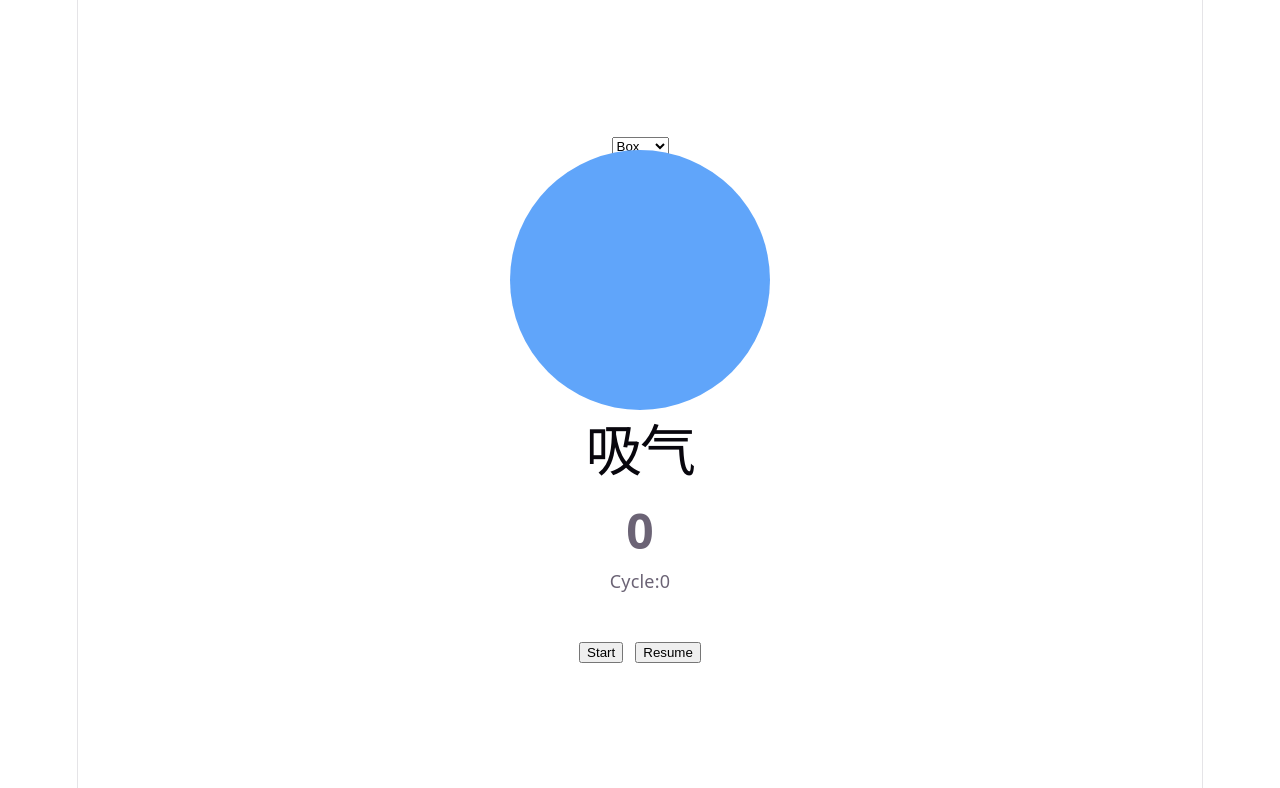
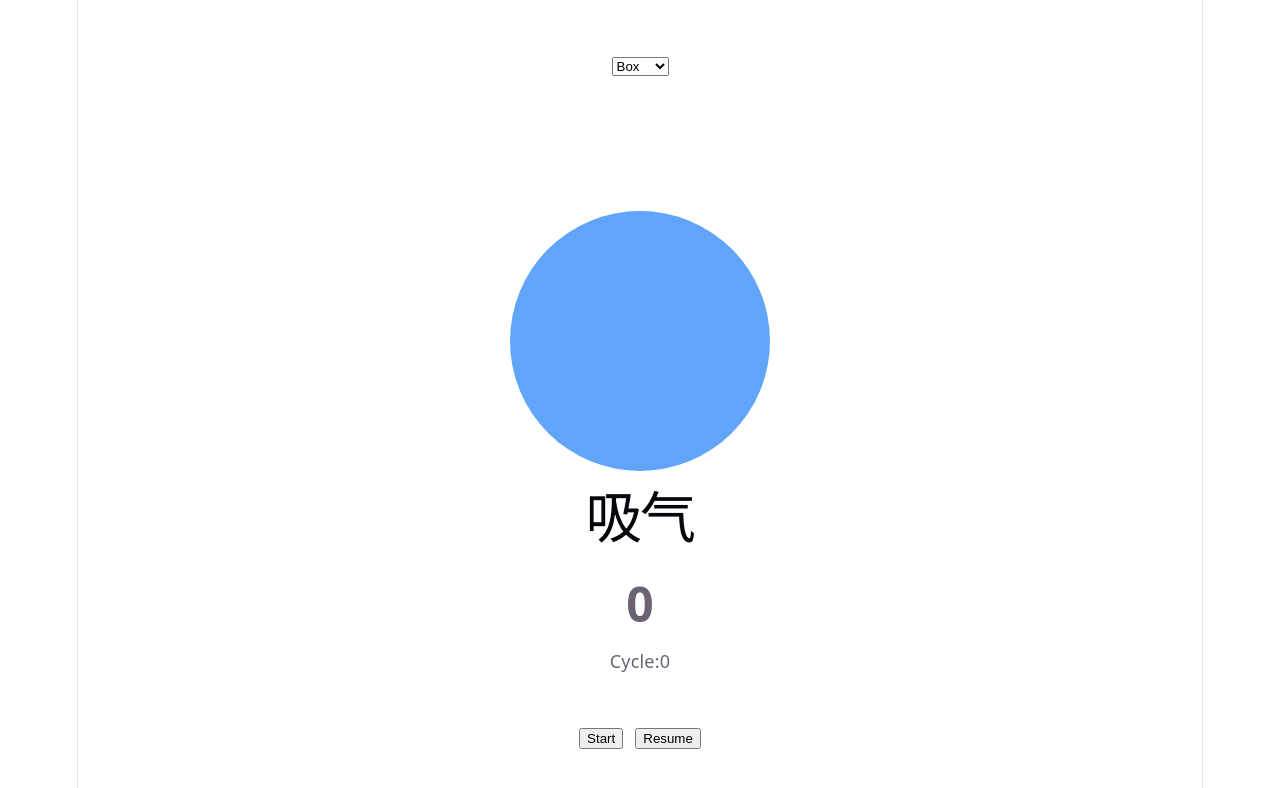
Before and after one commit to laughing96/breath-app, a React (Vite) app: page / in a window 1280 px wide. Shown: the top 788 px of the page. Built offline with nearby package versions, Linux system fonts and the light colour scheme.

Commit message:
能看了

```diff
--- a/src/App.tsx
+++ b/src/App.tsx
@@ -19,9 +19,10 @@ export default function App() {
                 flexDirection: "column",
                 alignItems: "center",
                 justifyContent: "center",
-                gap: 24,
+                gap: 30,
             }}
         >
+        <div style={{minHeight:"20vh",alignItems:"start"}}>
             <PatternSelector
                 value={pattern.name}
                 patterns={PATTERNS}
@@ -32,6 +33,7 @@ export default function App() {
                     }
                 }}
             />
+            </div>
             <BreathingCircle phase={state.phase} />
             <PhaseLabel phase={state.phase} />
             <Countdown remaining={state.remaining} />
```
Also changed, not shown: src/utils/EventEmitter.ts (added, +18 -0 lines).
